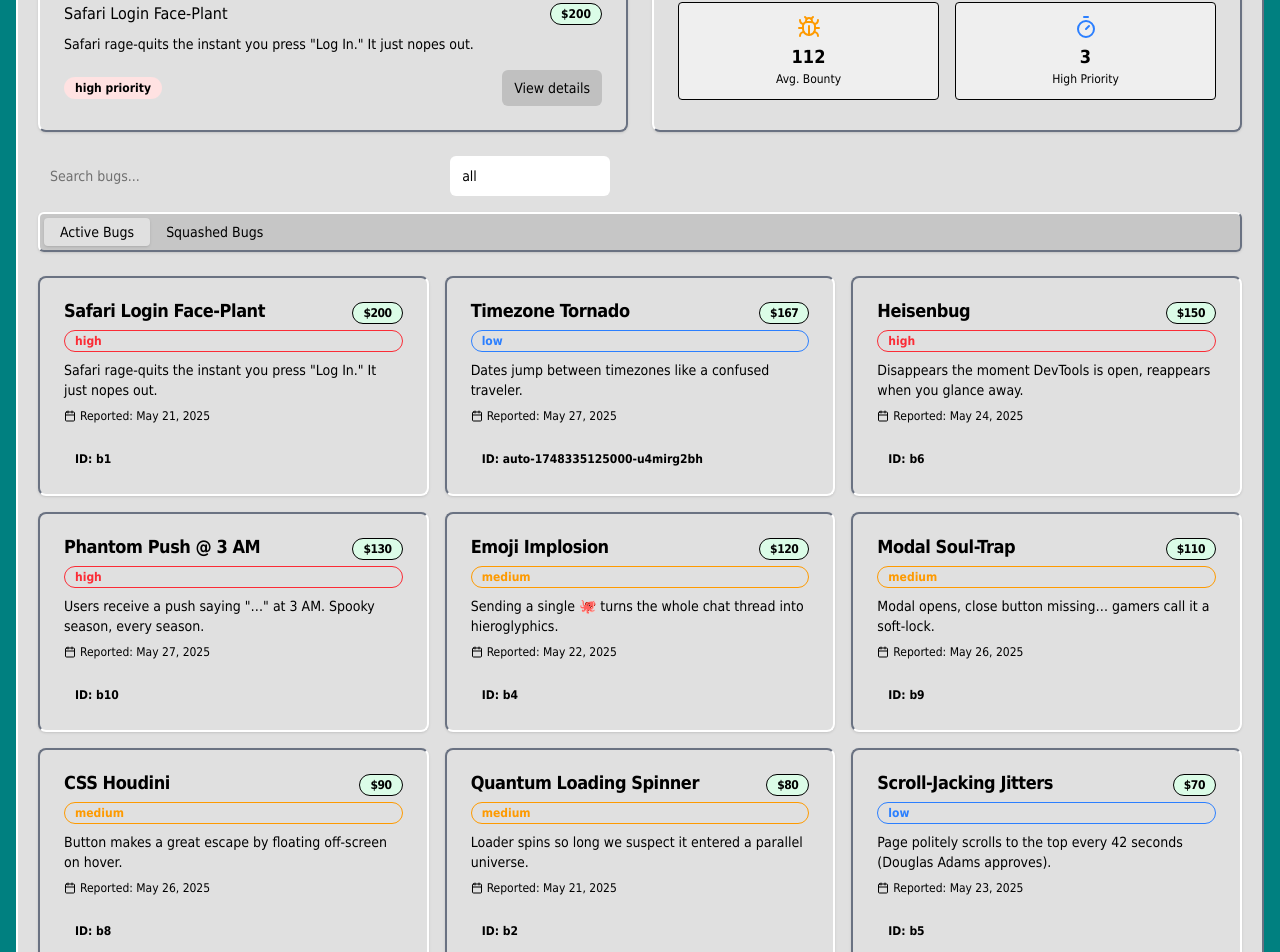
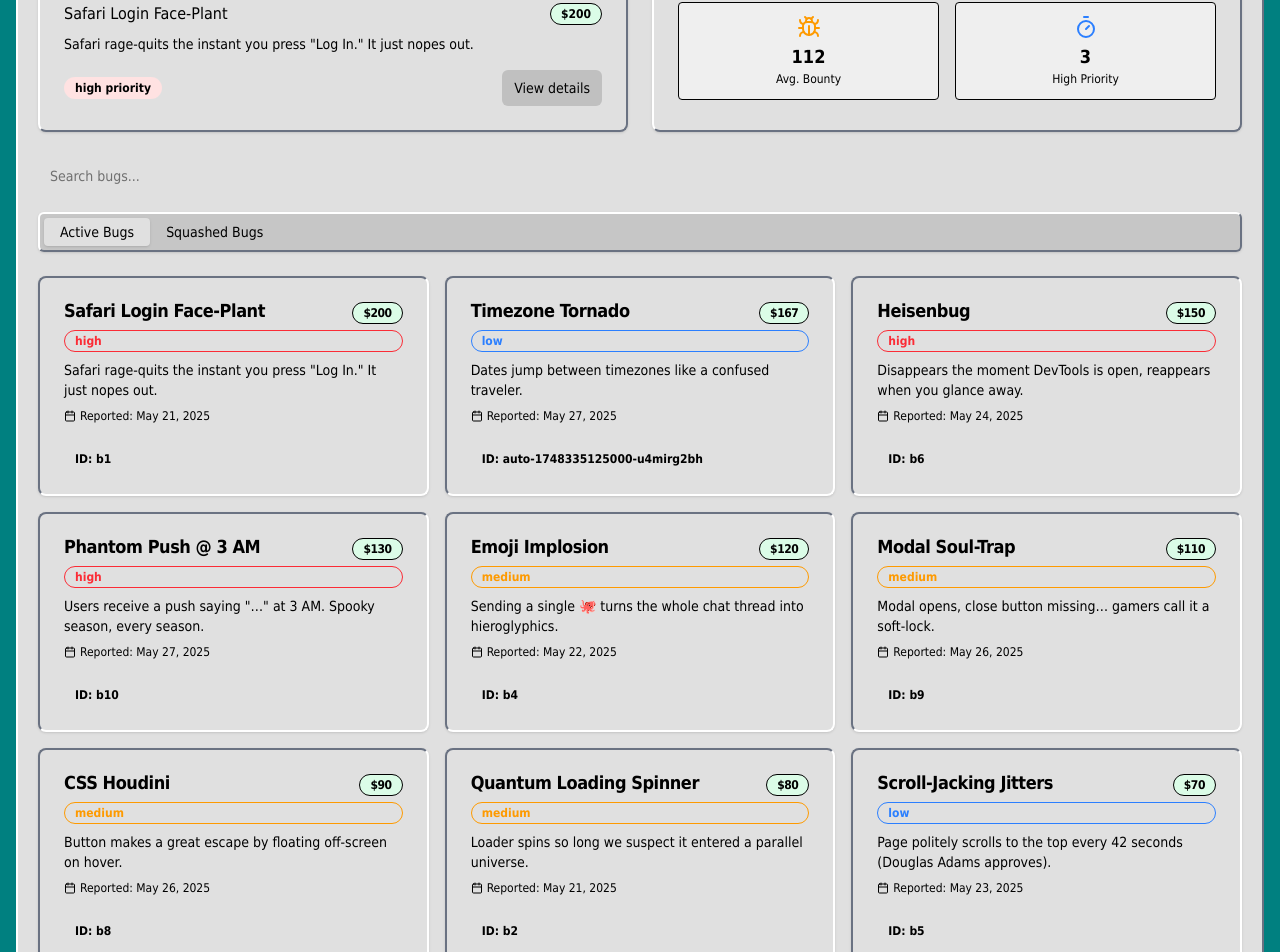
Before and after one commit to Typefacers/bug, a React (Vite) app: page /dashboard in a window 1280 px wide. Shown: the part 972-1924 px from the top of the page. Built offline with nearby package versions, Linux system fonts and the light colour scheme.

Commit message:
Remove priority filter dropdown

```diff
--- a/src/routes/Dashboard.tsx
+++ b/src/routes/Dashboard.tsx
@@ -7,13 +7,7 @@ import {
   CardTitle,
 } from '../components/ui/card'
 import { Tabs, TabsContent, TabsList, TabsTrigger } from '../components/ui/tabs'
-import {
-  Select,
-  SelectContent,
-  SelectItem,
-  SelectTrigger,
-  SelectValue,
-} from '../components/ui/select'
+
 import { Input } from '../components/ui/input'
 import { useBugStore } from '../store'
 import { Bug } from '../types/bug'
@@ -128,9 +122,6 @@ export default function Dashboard() {
   const bugs = useBugStore(s => s.bugs)
   // Sort active bugs by bounty in descending order for display
   const [searchTerm, setSearchTerm] = useState('')
-  const [priorityFilter, setPriorityFilter] = useState<
-    'all' | 'high' | 'medium' | 'low'
-  >('all')
   const activeBugs = bugs
     .filter(bug => bug.active)
     .sort((a, b) => b.bounty - a.bounty)
@@ -138,14 +129,8 @@ export default function Dashboard() {
   const matchesSearch = (bug: Bug) =>
     bug.title.toLowerCase().includes(searchTerm.toLowerCase()) ||
     bug.description.toLowerCase().includes(searchTerm.toLowerCase())
-  const matchesPriority = (bug: Bug) =>
-    priorityFilter === 'all' || bug.priority === priorityFilter
-  const filteredActiveBugs = activeBugs.filter(
-    b => matchesSearch(b) && matchesPriority(b)
-  )
-  const filteredSquashedBugs = squashedBugs.filter(
-    b => matchesSearch(b) && matchesPriority(b)
-  )
+  const filteredActiveBugs = activeBugs.filter(b => matchesSearch(b))
+  const filteredSquashedBugs = squashedBugs.filter(b => matchesSearch(b))
   const [stats, setStats] = useState({
     active: 0,
     squashed: 0,
@@ -493,22 +478,6 @@ export default function Dashboard() {
             onChange={e => setSearchTerm(e.target.value)}
             className="md:w-1/2"
           />
-          <Select
-            value={priorityFilter}
-            onValueChange={v =>
-              setPriorityFilter(v as 'all' | 'high' | 'medium' | 'low')
-            }
-          >
-            <SelectTrigger className="bg-white md:w-40">
-              <SelectValue placeholder="Priority" />
-            </SelectTrigger>
-            <SelectContent className="bg-white">
-              <SelectItem value="all">All</SelectItem>
-              <SelectItem value="high">High</SelectItem>
-              <SelectItem value="medium">Medium</SelectItem>
-              <SelectItem value="low">Low</SelectItem>
-            </SelectContent>
-          </Select>
         </div>
         <Tabs defaultValue="active" className="mb-6">
           <TabsList
```
